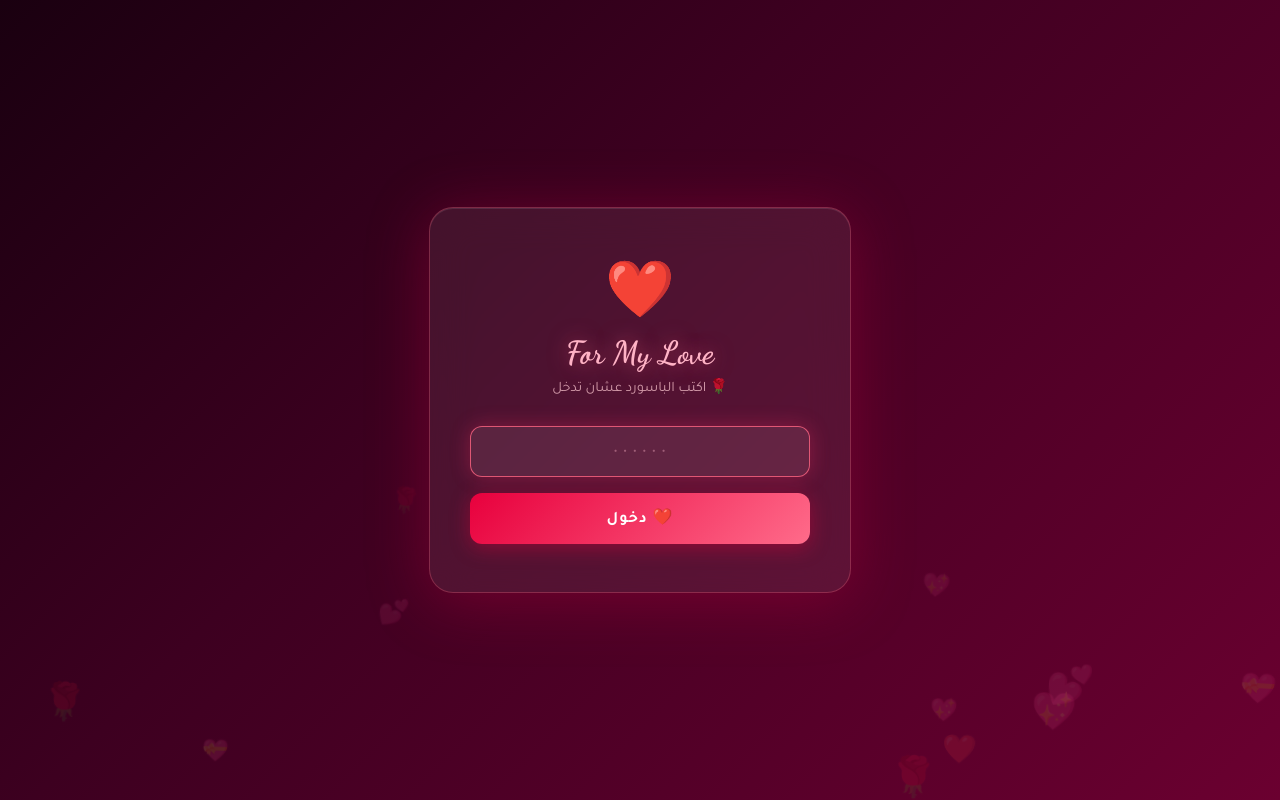
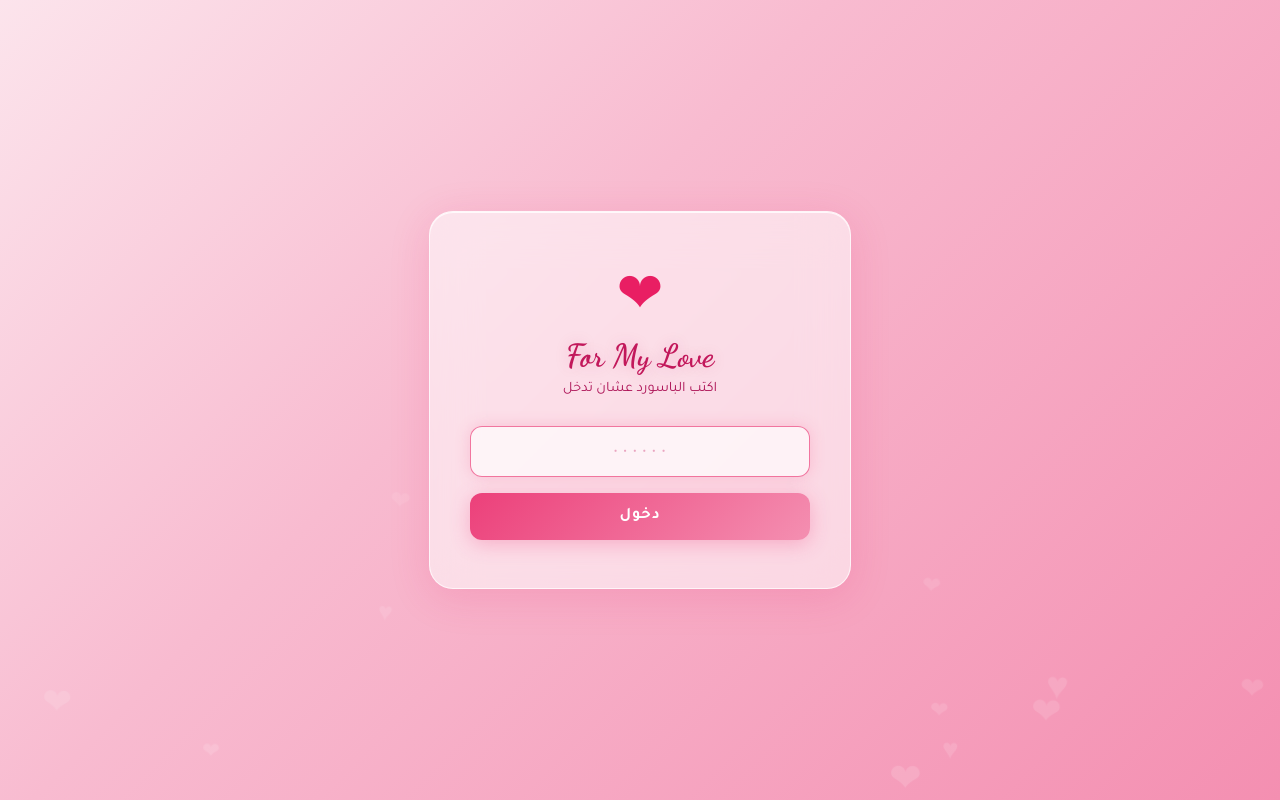
Before and after one commit to OmarEidAbdellatif/BIRTHDAY-LOVE, a plain HTML site: page her-birthday/index.html in a window 1280 px wide. Drawn offline with Linux system fonts and the light colour scheme.

Commit message:
Soft pink password gate, remove emojis

```diff
--- a/her-birthday/index.html
+++ b/her-birthday/index.html
@@ -1,5 +1,6 @@
 <!DOCTYPE html PUBLIC "-//W3C//DTD XHTML 1.0 Strict//EN" "http://www.w3.org/TR/xhtml1/DTD/xhtml1-strict.dtd">
 <html xml:lang="en" xmlns="http://www.w3.org/1999/xhtml">
+
 <head>
     <meta http-equiv="Content-Type" content="text/html; charset=UTF-8">
     <title>HBD WISH</title>
@@ -18,20 +19,24 @@
 
         #password-gate {
             position: fixed;
-            top: 0; left: 0;
-            width: 100%; height: 100%;
+            top: 0;
+            left: 0;
+            width: 100%;
+            height: 100%;
             z-index: 99999;
             display: flex;
             align-items: center;
             justify-content: center;
-            background: linear-gradient(135deg, #1a0010 0%, #3d0020 40%, #6b0030 100%);
+            background: linear-gradient(135deg, #fce4ec 0%, #f8bbd0 40%, #f48fb1 100%);
             overflow: hidden;
         }
 
         #password-gate .hearts-bg {
             position: absolute;
-            top: 0; left: 0;
-            width: 100%; height: 100%;
+            top: 0;
+            left: 0;
+            width: 100%;
+            height: 100%;
             pointer-events: none;
             overflow: hidden;
         }
@@ -41,60 +46,91 @@
             bottom: -50px;
             font-size: 1.5rem;
             animation: floatHeart linear infinite;
+            opacity: 0.25;
+        }
+
+        @keyframes floatHeart {
+            0% {
+                transform: translateY(0) rotate(0deg);
                 opacity: 0.15;
             }
 
-        @keyframes floatHeart {
-            0%   { transform: translateY(0) rotate(0deg); opacity: 0.15; }
-            100% { transform: translateY(-110vh) rotate(20deg); opacity: 0; }
+            100% {
+                transform: translateY(-110vh) rotate(20deg);
+                opacity: 0;
+            }
         }
 
         #password-gate .card {
             position: relative;
-            background: rgba(255, 255, 255, 0.07);
-            backdrop-filter: blur(20px);
-            -webkit-backdrop-filter: blur(20px);
-            border: 1px solid rgba(255, 100, 130, 0.3);
+            background: rgba(255, 255, 255, 0.55);
+            backdrop-filter: blur(24px);
+            -webkit-backdrop-filter: blur(24px);
+            border: 1px solid rgba(255, 255, 255, 0.7);
             border-radius: 24px;
             padding: 48px 40px;
             width: 340px;
             max-width: 92vw;
             text-align: center;
-            box-shadow: 0 8px 60px rgba(180, 0, 60, 0.4), inset 0 1px 0 rgba(255,255,255,0.1);
+            box-shadow: 0 8px 40px rgba(233, 30, 99, 0.15), inset 0 1px 0 rgba(255, 255, 255, 0.8);
             animation: cardPop 0.6s cubic-bezier(0.175, 0.885, 0.32, 1.275) both;
         }
 
         @keyframes cardPop {
-            from { opacity: 0; transform: scale(0.8) translateY(30px); }
-            to   { opacity: 1; transform: scale(1) translateY(0); }
+            from {
+                opacity: 0;
+                transform: scale(0.8) translateY(30px);
+            }
+
+            to {
+                opacity: 1;
+                transform: scale(1) translateY(0);
+            }
         }
 
         #password-gate .big-heart {
             font-size: 3.5rem;
             display: block;
             margin-bottom: 12px;
+            color: #e91e63;
             animation: heartbeat 1.4s ease-in-out infinite;
         }
 
         @keyframes heartbeat {
-            0%, 100% { transform: scale(1); }
-            14%       { transform: scale(1.2); }
-            28%       { transform: scale(1); }
-            42%       { transform: scale(1.1); }
-            56%       { transform: scale(1); }
+
+            0%,
+            100% {
+                transform: scale(1);
+            }
+
+            14% {
+                transform: scale(1.2);
+            }
+
+            28% {
+                transform: scale(1);
+            }
+
+            42% {
+                transform: scale(1.1);
+            }
+
+            56% {
+                transform: scale(1);
+            }
         }
 
         #password-gate h1 {
             font-family: 'Dancing Script', cursive;
             font-size: 2rem;
-            color: #ffb3c6;
+            color: #c2185b;
             margin: 0 0 6px;
-            text-shadow: 0 0 20px rgba(255, 100, 130, 0.5);
+            text-shadow: 0 0 15px rgba(194, 24, 91, 0.2);
         }
 
         #password-gate p {
             font-family: 'Tajawal', sans-serif;
-            color: rgba(255, 200, 210, 0.75);
+            color: #ad1457;
             font-size: 0.9rem;
             margin: 0 0 28px;
         }
@@ -104,9 +140,9 @@
             box-sizing: border-box;
             padding: 14px 18px;
             border-radius: 12px;
-            border: 1.5px solid rgba(255, 100, 130, 0.35);
-            background: rgba(255, 255, 255, 0.08);
-            color: #fff;
+            border: 1.5px solid rgba(236, 64, 122, 0.3);
+            background: rgba(255, 255, 255, 0.65);
+            color: #880e4f;
             font-size: 1.1rem;
             font-family: 'Tajawal', sans-serif;
             text-align: center;
@@ -117,12 +153,12 @@
         }
 
         #password-gate input[type="password"]:focus {
-            border-color: rgba(255, 100, 130, 0.8);
-            box-shadow: 0 0 20px rgba(255, 50, 100, 0.3);
+            border-color: rgba(236, 64, 122, 0.7);
+            box-shadow: 0 0 16px rgba(236, 64, 122, 0.2);
         }
 
         #password-gate input[type="password"]::placeholder {
-            color: rgba(255, 180, 200, 0.4);
+            color: rgba(194, 24, 91, 0.35);
             letter-spacing: 1px;
             font-size: 0.9rem;
         }
@@ -132,20 +168,20 @@
             padding: 14px;
             border-radius: 12px;
             border: none;
-            background: linear-gradient(135deg, #e8003d, #ff6b8a);
+            background: linear-gradient(135deg, #ec407a, #f48fb1);
             color: #fff;
             font-size: 1rem;
             font-family: 'Tajawal', sans-serif;
             font-weight: 700;
             cursor: pointer;
             transition: transform 0.2s, box-shadow 0.2s;
-            box-shadow: 0 4px 20px rgba(232, 0, 61, 0.4);
+            box-shadow: 0 4px 20px rgba(236, 64, 122, 0.3);
             letter-spacing: 1px;
         }
 
         #password-gate button:hover {
             transform: translateY(-2px);
-            box-shadow: 0 8px 30px rgba(232, 0, 61, 0.5);
+            box-shadow: 0 8px 28px rgba(236, 64, 122, 0.4);
         }
 
         #password-gate button:active {
@@ -154,7 +190,7 @@
 
         #password-gate .error-msg {
             margin-top: 14px;
-            color: #ff6b8a;
+            color: #c2185b;
             font-family: 'Tajawal', sans-serif;
             font-size: 0.9rem;
             display: none;
@@ -162,9 +198,19 @@
         }
 
         @keyframes shake {
-            0%, 100% { transform: translateX(0); }
-            25%       { transform: translateX(-8px); }
-            75%       { transform: translateX(8px); }
+
+            0%,
+            100% {
+                transform: translateX(0);
+            }
+
+            25% {
+                transform: translateX(-8px);
+            }
+
+            75% {
+                transform: translateX(8px);
+            }
         }
 
         #password-gate.fade-out {
@@ -172,7 +218,11 @@
         }
 
         @keyframes gateOut {
-            to { opacity: 0; transform: scale(1.05); pointer-events: none; }
+            to {
+                opacity: 0;
+                transform: scale(1.05);
+                pointer-events: none;
+            }
         }
     </style>
     <script>
@@ -187,13 +237,13 @@
             if (input === 'mory36') {
                 var gate = document.getElementById('password-gate');
                 gate.classList.add('fade-out');
-                setTimeout(function() {
+                setTimeout(function () {
                     gate.style.display = 'none';
                 }, 800);
             } else {
                 errMsg.style.display = 'block';
                 errMsg.style.animation = 'none';
-                setTimeout(function() { errMsg.style.animation = 'shake 0.4s ease'; }, 10);
+                setTimeout(function () { errMsg.style.animation = 'shake 0.4s ease'; }, 10);
                 document.getElementById('pw-input').value = '';
                 document.getElementById('pw-input').focus();
             }
@@ -203,14 +253,14 @@
             if (e.key === 'Enter') checkPassword();
         }
 
-        window.onload = function() {
+        window.onload = function () {
             generateHearts();
             document.getElementById('pw-input').focus();
         };
 
         function generateHearts() {
             var bg = document.getElementById('hearts-bg');
-            var emojis = ['❤️','🌹','💕','💖','🌸','💝','✨'];
+            var emojis = ['♥', '❤', '♥', '❤', '♥', '❤', '♥'];
             for (var i = 0; i < 18; i++) {
                 var span = document.createElement('span');
                 span.innerText = emojis[Math.floor(Math.random() * emojis.length)];
@@ -223,22 +273,25 @@
         }
     </script>
 </head>
+
 <body>
     <!-- Password Gate -->
     <div id="password-gate">
         <div class="hearts-bg" id="hearts-bg"></div>
         <div class="card">
-            <span class="big-heart">❤️</span>
+            <span class="big-heart">&#10084;</span>
             <h1>For My Love</h1>
-            <p>اكتب الباسورد عشان تدخل 🌹</p>
+            <p>اكتب الباسورد عشان تدخل</p>
             <input type="password" id="pw-input" placeholder="• • • • • •" onkeydown="pwKeyDown(event)" />
-            <button onclick="checkPassword()">دخول ❤️</button>
-            <div class="error-msg" id="pw-error">❌ الباسورد غلط، حاول تاني!</div>
+            <button onclick="checkPassword()">دخول</button>
+            <div class="error-msg" id="pw-error">الباسورد غلط، حاول تاني</div>
         </div>
     </div>
 
     <div id="main">
-        <div id="error"><a href="http://www.google.cn/chrome/intl/zh-CN/landing_chrome.html?hl=zh-CN&brand=CHMI">Chrome</a> (<a href="http://firefox.com.cn/download/">Firefox</a>)</div>
+        <div id="error"><a
+                href="http://www.google.cn/chrome/intl/zh-CN/landing_chrome.html?hl=zh-CN&brand=CHMI">Chrome</a> (<a
+                href="http://firefox.com.cn/download/">Firefox</a>)</div>
         <audio autoplay="autoplay" height="100" width="100" id="myAudio">
             <source src="aud.mp3" type="audio/mp3" />
             <embed height="100" width="100" src="aud.mp3" />
@@ -264,7 +317,7 @@
     </div>
 
     <script>
-    (function() {
+        (function () {
             var canvas = $('#canvas');
 
             if (!canvas[0].getContext) {
@@ -318,7 +371,7 @@
             var foot = tree.footer;
             var hold = 1;
 
-        canvas.click(function(e) {
+            canvas.click(function (e) {
                 playAudio();
                 var offset = canvas.offset(), x, y;
                 x = e.pageX - offset.left;
@@ -329,7 +382,7 @@
                     canvas.unbind("mousemove");
                     canvas.removeClass('hand');
                 }
-        }).mousemove(function(e) {
+            }).mousemove(function (e) {
                 var offset = canvas.offset(), x, y;
                 x = e.pageX - offset.left;
                 y = e.pageY - offset.top;
@@ -397,4 +450,5 @@
         })();
     </script>
 </body>
+
 </html>
```
Lines whose indentation alone changed are shown as unchanged.
